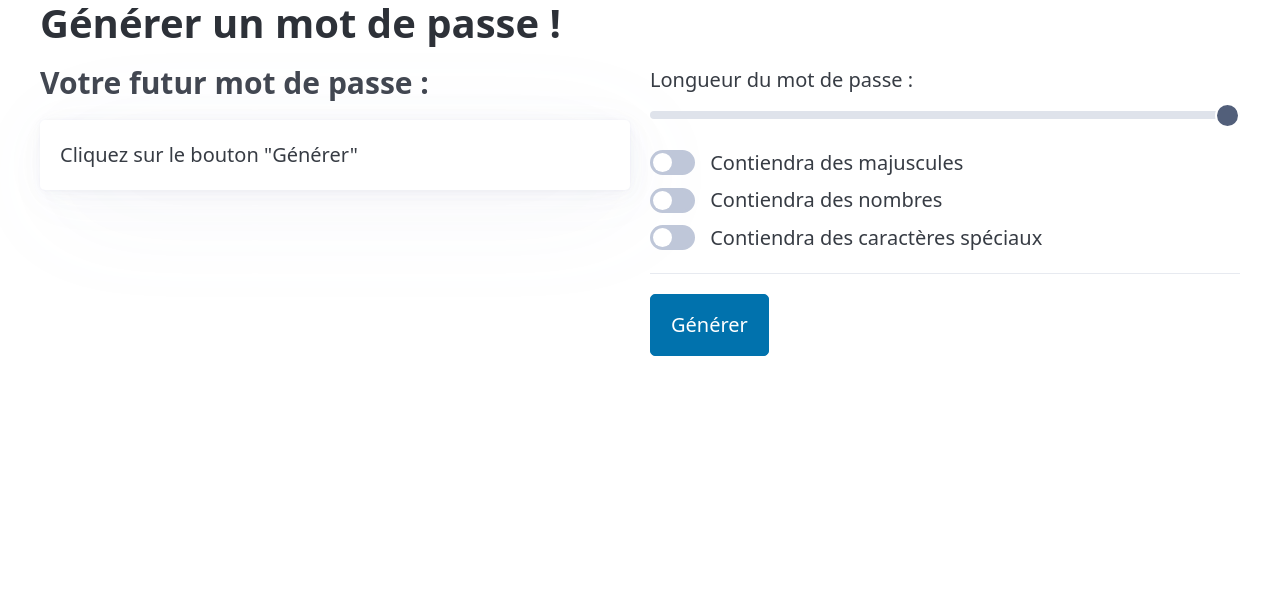
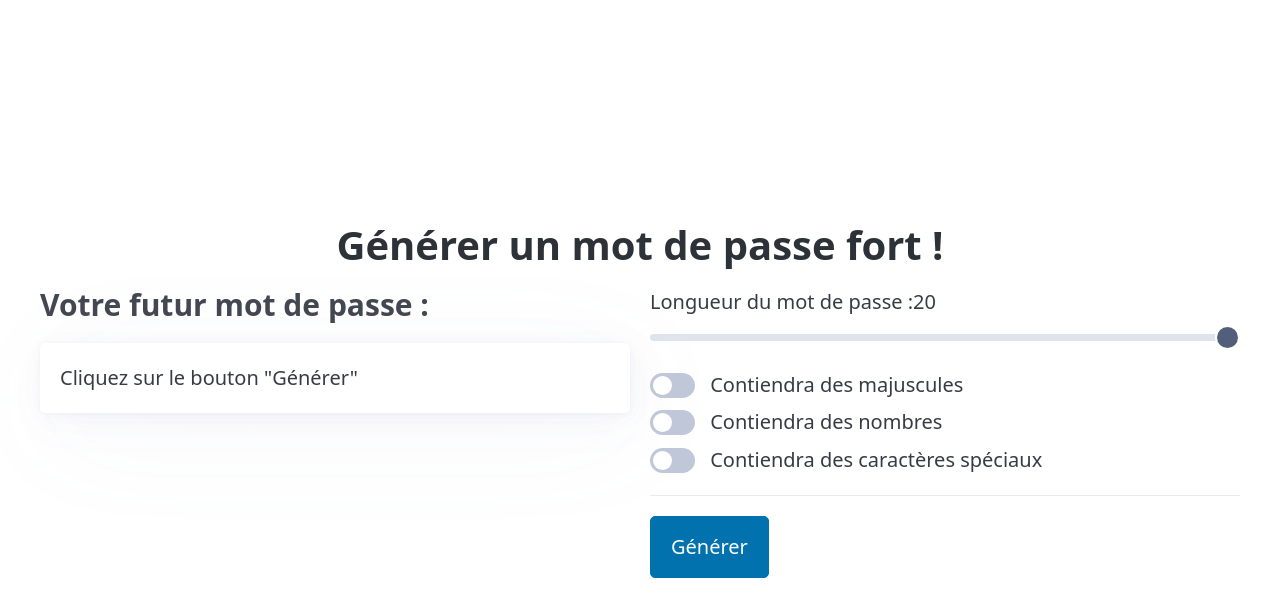
Before and after one commit to gemini78/password-generator, an Angular app: page / in a window 1280 px wide. Shown: the top 616 px of the page. Built offline with nearby package versions, Linux system fonts and the light colour scheme.

Commit message:
First unit test

```diff
--- a/src/app/app.component.ts
+++ b/src/app/app.component.ts
@@ -4,34 +4,34 @@ import { Component } from '@angular/core';
   selector: 'app-root',
   template: `
  <div class="container">
- <h1>Générer un mot de passe !</h1>
+ <h1>Générer un mot de passe fort !</h1>
   <div class="grid" data-theme="light">
     <div>
       <h3>Votre futur mot de passe :</h3>
-      <article>Cliquez sur le bouton "Générer"</article>
+      <article>{{message}}</article>
     </div>
     <div>
-      <label for="length">Longueur du mot de passe :</label>
-      <input type="range" min="10" max="50" name="length" id="length">
+      <label for="length">Longueur du mot de passe :{{length}}</label>
+      <input (input)="onChangeLength($event)" type="range" min="10" max="50" name="length" id="length">
 
       <label for="uppercase">
-        <input role="switch" type="checkbox" name="uppercase" id="uppercase">
+        <input #uppercase (change)="onChangeSetting(uppercase.name, uppercase.checked)" role="switch" type="checkbox" name="uppercase" id="uppercase">
         Contiendra des majuscules
       </label>
 
       <label for="numbers">
-        <input role="switch" type="checkbox" name="numbers" id="numbers">
+        <input #numbers (change)="onChangeSetting(numbers.name, numbers.checked)" role="switch" type="checkbox" name="numbers" id="numbers">
         Contiendra des nombres
       </label>
 
       <label for="symbols">
-        <input role="switch" type="checkbox" name="symbols" id="symbols">
+        <input #symbols (change)="onChangeSetting(symbols.name, symbols.checked)"  role="switch" type="checkbox" name="symbols" id="symbols">
         Contiendra des caractères spéciaux
       </label>
 
       <hr>
 
-      <button>Générer</button>
+      <button (click)="onClickGenerate()">Générer</button>
     </div>
   </div>
  </div>
@@ -39,5 +39,33 @@ import { Component } from '@angular/core';
   styles: []
 })
 export class AppComponent {
-  title = 'password-generator';
+  message = 'Cliquez sur le bouton "Générer"';
+  length = 20;
+  uppercase = false;
+  numbers = false;
+  symbols = false;
+
+
+  onChangeSetting(settingName: string, settingValue: boolean) {
+    if (settingName !== 'symbols' && settingName !== 'uppercase' && settingName !== 'numbers') return;
+    this[settingName] = settingValue;
+  }
+
+  onChangeLength(event: Event) {
+    const element = event.target as HTMLInputElement;
+    this.length = +element.value;
+
+  }
+
+  onClickGenerate() {
+    this.message = "MON_MOT_DE_PASSE";
+    console.log("Génération du mot de passe");
+    console.table({
+      uppercase: this.uppercase,
+      numbers: this.numbers,
+      symbols: this.symbols,
+      length: this.length,
+    })
+
+  }
 }
--- a/src/styles.css
+++ b/src/styles.css
@@ -1 +1,16 @@
 @import url("@picocss/pico");
+
+body {
+  height: 100vh;
+  display: flex;
+  justify-content: center;
+  align-items: center;
+}
+
+.container {
+  width: 100vw;
+}
+
+h1 {
+  text-align: center;
+}
```
Also changed, not shown: 1 other file (tests, documents, lock files or other folders).
